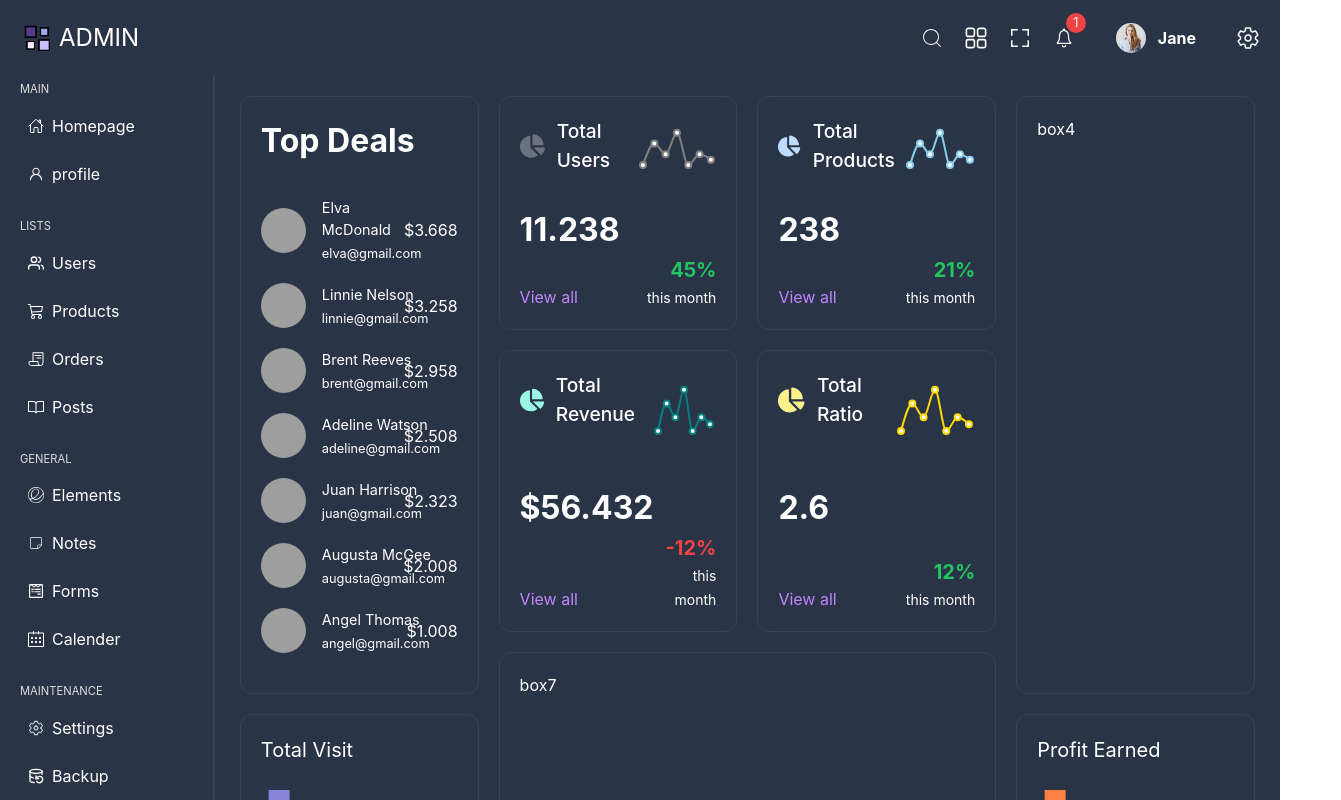
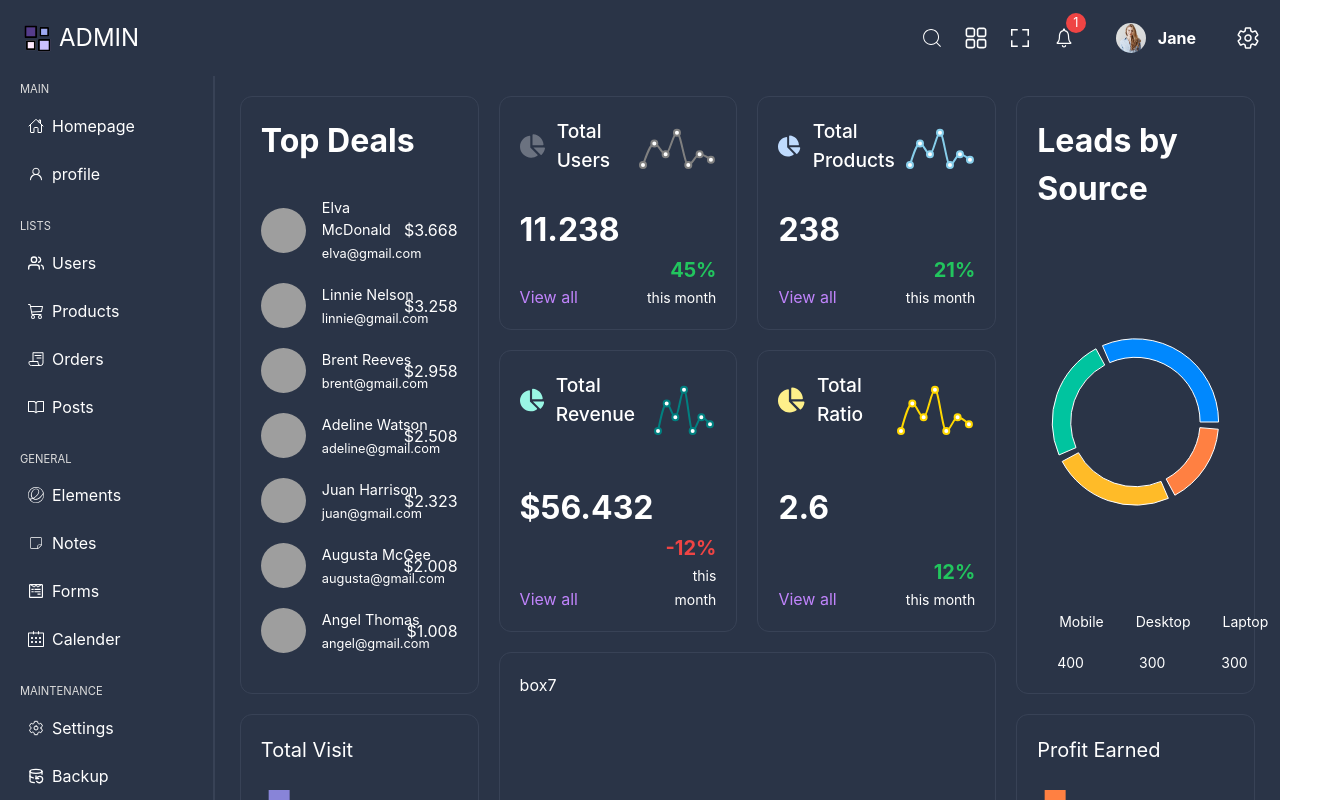
Before and after one commit to vader2k/Advanced-dashboaard, a React (Vite) app: page / in a window 1280 px wide. Shown: the top 800 px of the page, 1341 px wide, since content can reach past the window. Built offline with nearby package versions, Linux system fonts and the light colour scheme; grey boxes are pictures that could not be loaded.

Commit message:
done with piechart

```diff
--- a/package.json
+++ b/package.json
@@ -14,7 +14,8 @@
     "react-dom": "^18.2.0",
     "react-icons": "^5.0.1",
     "react-router-dom": "^6.22.0",
-    "recharts": "^2.12.0"
+    "recharts": "^2.12.0",
+    "tinycolor2": "^1.6.0"
   },
   "devDependencies": {
     "@types/react": "^18.2.43",
--- a/src/components/PieChartBox.jsx
+++ b/src/components/PieChartBox.jsx
@@ -1,7 +1,50 @@
+import { Cell, Pie, PieChart, ResponsiveContainer, Tooltip } from "recharts"
 
+const data = [
+    { name: "Mobile", value:400, color: "#0088FE", text: "blue-500" },
+    { name: "Desktop", value:300, color: "#00C49F" , text: "green-300" },
+    { name: "Laptop", value:300, color: "#FFBB28", text: "yellow-300" },
+    { name: "Tablet", value:200, color: "#FF8042", text: "orange-300" },
+]
 const PieChartBox = () => {
   return (
-    <div>PieChartBox</div>
+    <div className="h-full flex flex-col justify-between">
+        <h1 className="text-[2rem] pb-5 font-bold">Leads by Source</h1>
+        <div className="flex justify-center items-center w-full h-full">
+            <ResponsiveContainer width="99%" height={300}>
+                <PieChart >
+                    <Tooltip
+                        contentStyle={{ background:"white", borderRadius:"5px" }}
+                    />
+                    <Pie
+                    data={data}
+                    innerRadius={"70%"}
+                    outerRadius={"90%"}
+                    paddingAngle={5}
+                    dataKey="value"
+                >
+                    {data.map((item) => (
+                        <Cell
+                            key={item.name}
+                            fill={item.color}
+                        />
+                    ))}
+                    </Pie>
+                </PieChart>
+            </ResponsiveContainer>
+        </div>
+        <div className="flex justify-between gap-[10px] text-[14px]">
+            {data.map(item => (
+                <div key={item.name} className="flex flex-col gap-5 items-center">
+                    <div className="flex gap-3 items-center">
+                        <div className={`bg-${item.text} w-[10px] h-[10px] rounded-[50%]`}/>
+                        <span>{item.name}</span>
+                    </div>
+                    <span>{item.value}</span>
+                </div>
+            ))}
+        </div>
+    </div>
   )
 }
 
--- a/src/pages/Home.jsx
+++ b/src/pages/Home.jsx
@@ -1,6 +1,7 @@
 import TopBox from "../components/TopBox"
 import ChartBox from "../components/ChartBox"
 import BarChartBox from "../components/BarChartBox"
+import PieChartBox from "../components/PieChartBox"
 
 
 const Home = () => {
@@ -35,7 +36,7 @@ const Home = () => {
       </div>
 
       <div className="border border-softBg p-5 rounded-xl min-h-[180px] h-auto row-span-3">
-        box4
+        <PieChartBox />
       </div>
 
       <div className="border border-softBg p-5 rounded-xl min-h-[180px] h-auto">
```
Also changed, not shown: 1 other file (tests, documents, lock files or other folders).
